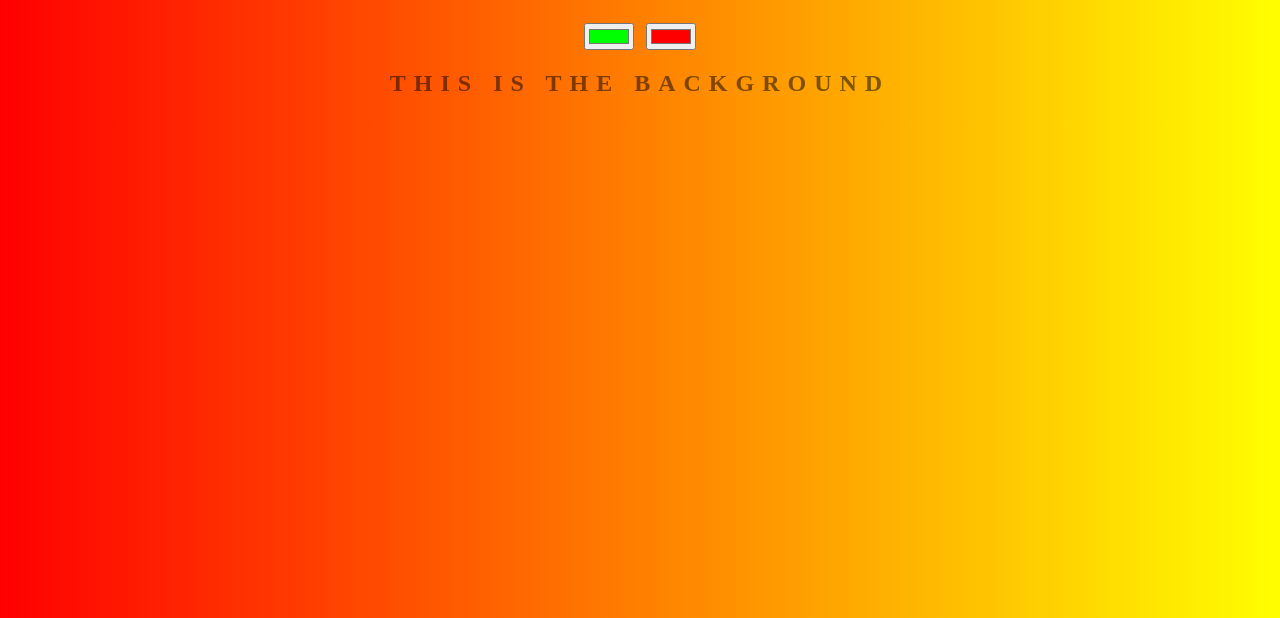
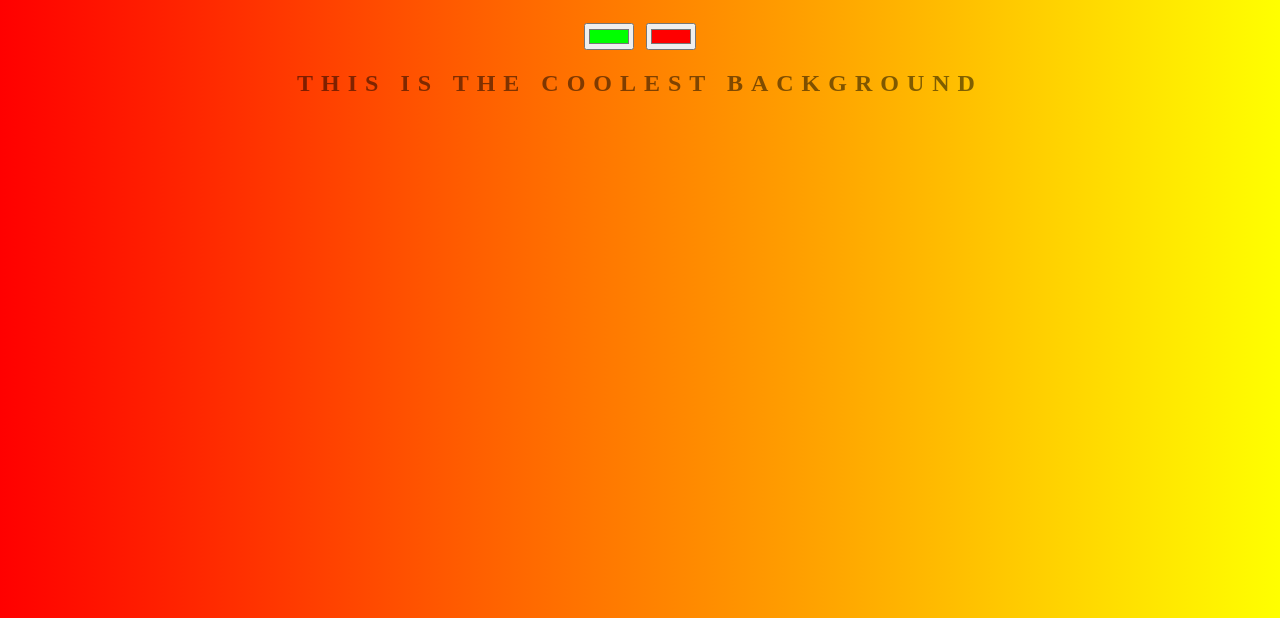
Before and after one commit to Paul-03-tech/background-generator, a plain HTML site: page index.html in a window 1280 px wide. Shown: the part 182-800 px from the top of the page. Drawn offline with Linux system fonts and the light colour scheme.

Commit message:
changing text

```diff
--- a/index.html
+++ b/index.html
@@ -12,7 +12,7 @@
 
 <input class="color1" type="color" name="color1" value="#00ff00"> <!--oninput="setGradient()" - se poate folosi si aceast mod de adaugat functia setGradient din fisierul script.js-->
 <input  class="color2" type="color" name="color2" value="#ff0000"> <!--oninput="setGradient()" - se poate folosi si aceast mod de adaugat functia setGradient din fisierul script.js-->
-<h2>This is the background</h2>
+<h2>This is the coolest background</h2>
 <h3></h3>
 
 
```
